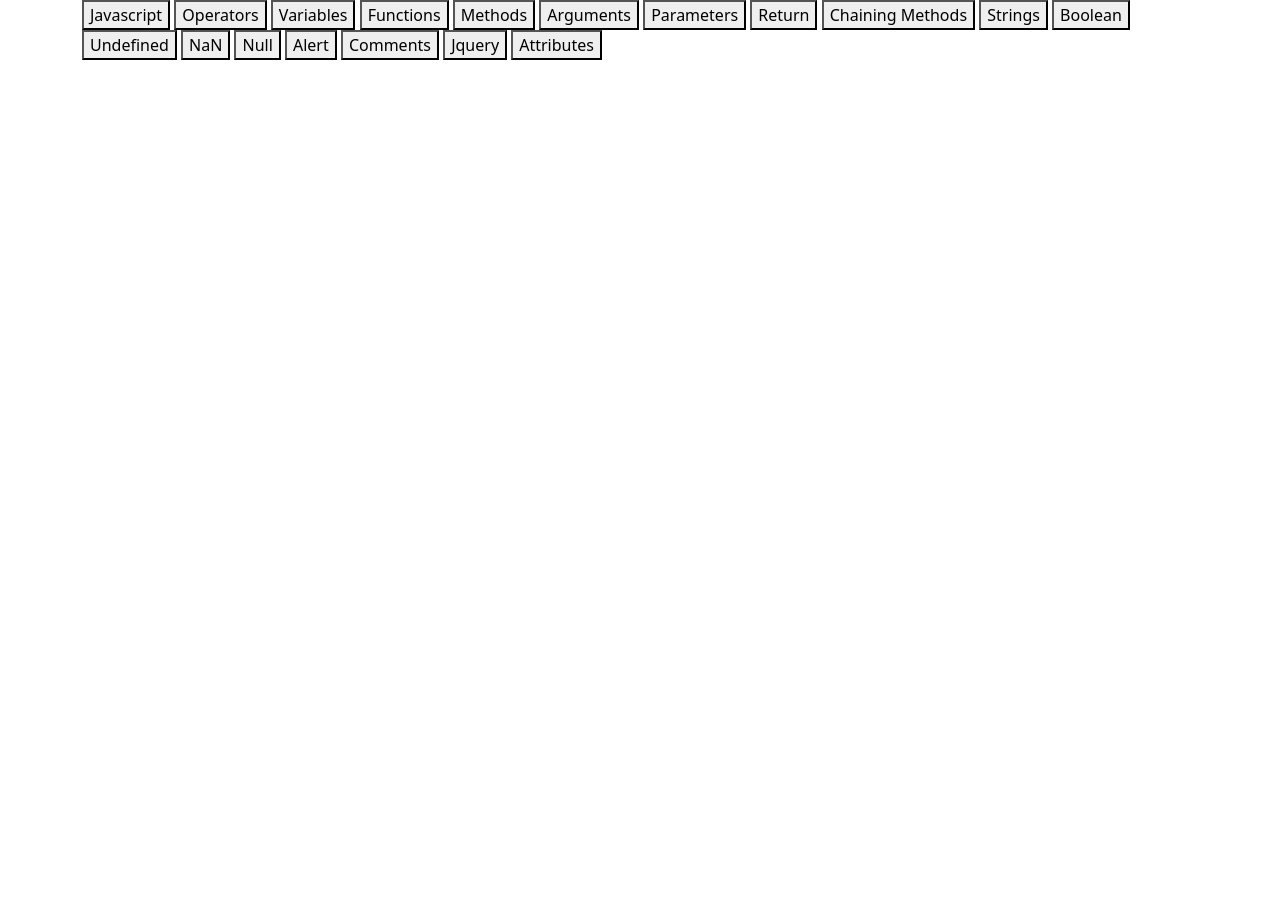
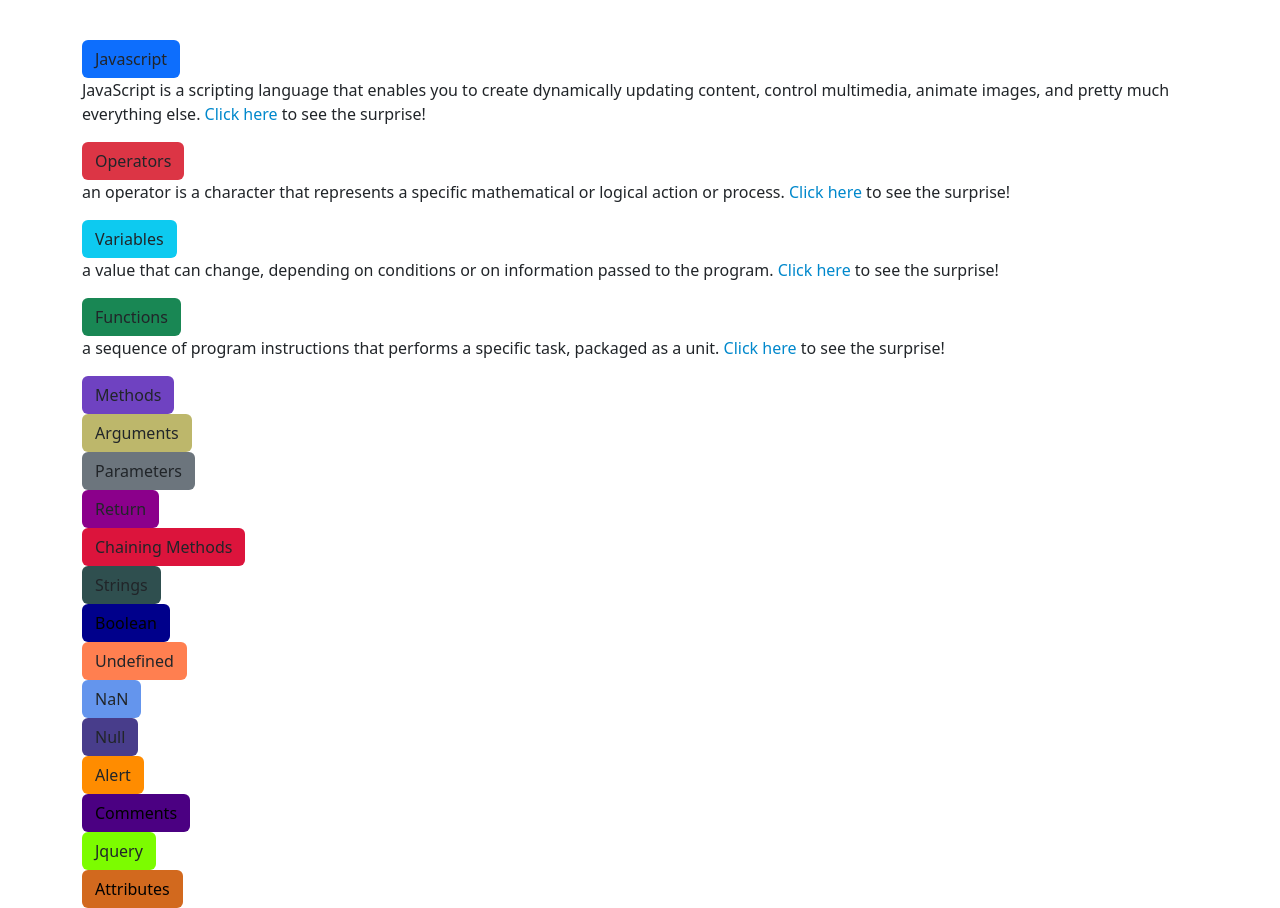
Before and after one commit to asanakorede/Flashcard-Site, a plain HTML site: page index.html in a window 1280 px wide. Before the commit the page ends 800 px from the top, so only its background shows below. Drawn offline with Linux system fonts and the light colour scheme.

Commit message:
add definitions for the first five buttons

```diff
--- a/css/styles.css
+++ b/css/styles.css
@@ -0,0 +1,83 @@
+.buttons {
+    padding-top: 40px;
+}
+
+.bg-variables {
+    background-color: #0dcaf0;
+}
+
+.bg-functions {
+    background-color: #198754;
+}
+
+.bg-arguments {
+    background-color: darkkhaki;
+}
+
+.bg-methods {
+    background-color: #6f42c1;
+}
+
+.bg-javascript {
+    background-color: #0d6efd;
+}
+
+.bg-operators {
+    background-color: #dc3545;
+}
+
+.bg-parameters {
+    background-color: #6c757d;
+}
+
+.bg-return {
+    background-color: darkmagenta;
+}
+
+.bg-chain {
+    background-color: crimson;
+}
+
+.bg-string {
+    background-color: darkslategrey;
+}
+
+.bg-boolean {
+    background-color: darkblue;
+    color: black;
+}
+
+.bg-undefined {
+    background-color: coral;
+}
+
+.bg-nan {
+    background-color: cornflowerblue;
+}
+
+.bg-null {
+    background-color: darkslateblue;
+}
+
+.bg-alert {
+    background-color: darkorange;
+}
+
+.bg-comment {
+    background-color: indigo;
+    color: black;
+}
+
+.bg-jquery {
+    background-color: lawngreen;
+}
+
+.bg-attribute {
+    background-color: chocolate;
+    color: black;
+}
+
+.clickable {
+    cursor: pointer;
+    color: #0088cc;
+}
--- a/index.html
+++ b/index.html
@@ -13,24 +13,120 @@
 
 <body>
     <section class="container">
-        <button>Javascript</button>
-        <button>Operators</button>
-        <button>Variables</button>
-        <button>Functions</button>
-        <button>Methods</button>
-        <button>Arguments</button>
-        <button>Parameters</button>
-        <button>Return</button>
-        <button>Chaining Methods</button>
-        <button>Strings</button>
-        <button>Boolean</button>
-        <button>Undefined</button>
-        <button>NaN</button>
-        <button>Null</button>
-        <button>Alert</button>
-        <button>Comments</button>
-        <button>Jquery</button>
-        <button>Attributes</button>
+        <div class="clicks">
+            <!-- <div class="col-md-10">
+            <div class="card"> -->
+            <div class="buttons">
+
+
+                <div id="Javascript">
+                    <button class="btn bg-javascript">Javascript</button>
+                    <p>JavaScript is a scripting language that enables you to create dynamically updating content,
+                        control multimedia, animate images, and pretty much everything else. <span
+                            class="clickable">Click here</span> to see the surprise!</p>
+                </div>
+
+                <div id="Operators">
+                    <button class="btn bg-operators">Operators</button>
+                    <p> an operator is a character that represents a specific mathematical or logical action or process.
+                        <span class="clickable">Click here</span> to see the surprise!
+                    </p>
+                    </p>
+                </div>
+
+                <div id="Variables">
+                    <button class="btn bg-variables">Variables</button>
+                    <p> a value that can change, depending on conditions or on information passed to the program. <span
+                            class="clickable">Click here</span> to see the surprise!</p>
+                    </p>
+                </div>
+
+                <div id="Functions">
+                    <button class="btn bg-functions">Functions</button>
+                    <p> a sequence of program instructions that performs a specific task, packaged as a unit. <span
+                            class="clickable">Click here</span> to see the surprise!</p>
+                </div>
+
+                <div id="Methods">
+                    <button class="btn bg-methods">Methods</button>
+                </div>
+
+                <div id="Arguments">
+                    <button class="btn bg-arguments">Arguments</button>
+                </div>
+
+                <div>
+                    <button class="btn bg-parameters">Parameters</button>
+                </div>
+
+                <div>
+                    <button class="btn bg-return">Return</button>
+                </div>
+
+                <div>
+                    <button class="btn bg-chain">Chaining Methods</button>
+                </div>
+
+                <div>
+                    <button class="btn bg-string">Strings</button>
+                </div>
+
+                <div>
+                    <button class="btn bg-boolean">Boolean</button>
+                </div>
+
+                <div>
+                    <button class="btn bg-undefined">Undefined</button>
+                </div>
+
+                <div>
+                    <button class="btn bg-nan">NaN</button>
+                </div>
+
+                <div>
+                    <button class="btn bg-null">Null</button>
+                </div>
+
+                <div>
+                    <button class="btn bg-alert">Alert</button>
+                </div>
+
+                <div>
+                    <button class="btn bg-comment">Comments</button>
+                </div>
+
+                <div>
+                    <button class="btn bg-jquery">Jquery</button>
+                </div>
+
+                <div>
+                    <button class="btn bg-attribute">Attributes</button>
+                </div>
+
+
+
+
+
+
+
+
+
+
+
+
+
+
+
+
+
+
+
+
+
+            </div>
+        </div>
+        <!-- </div>
+        </div> -->
     </section>
 
 </body>
--- a/js/script.js
+++ b/js/script.js
@@ -1,3 +1,21 @@
-$(document).ready(function(){
+$(document).ready(function () {
+    $(".clickable").click(function () {
+        $("#Javascript").fadeIn().toggle();
+    });
 
+    $(".clickable").click(function () {
+        $("#Operators").fadeIn().toggle();
+    });
+
+    $(".clickable").click(function () {
+        $("#Variables").fadeIn().toggle();
+    });
+
+    $(".clickable").click(function () {
+        $("#Functions").fadeIn().toggle();
+    });
+
+    $(".clickable").click(function () {
+        $("#Methods").fadeIn().toggle();
+    });
 })
```
